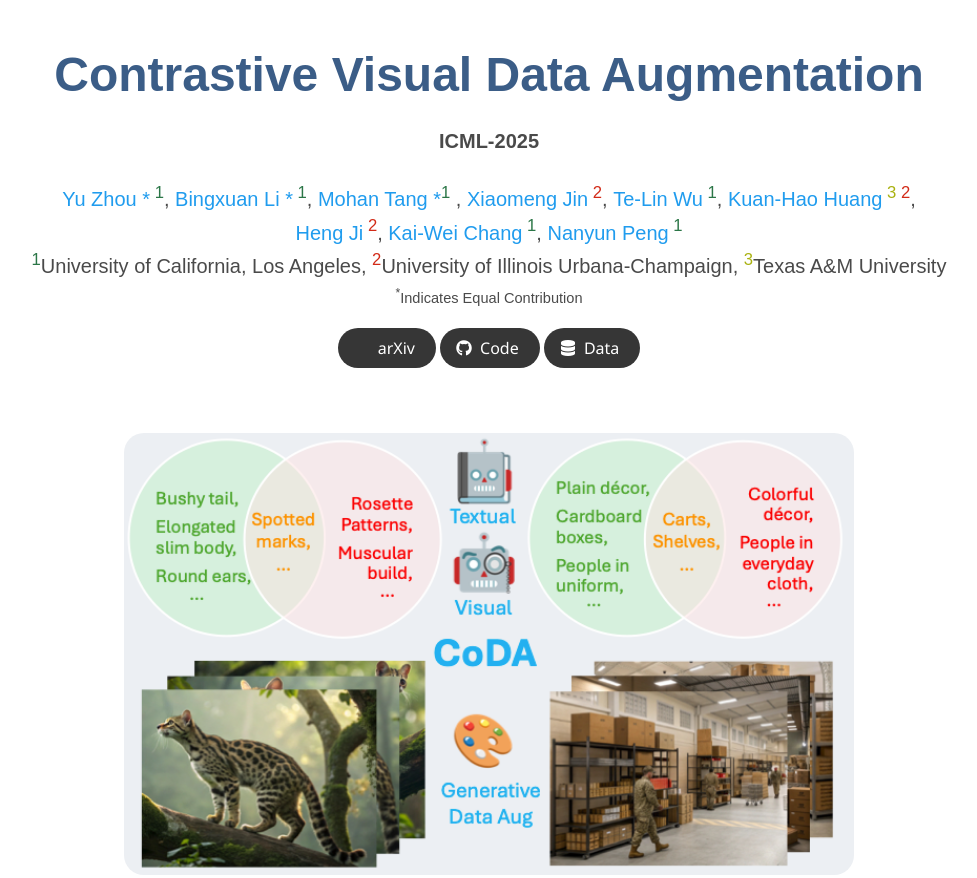
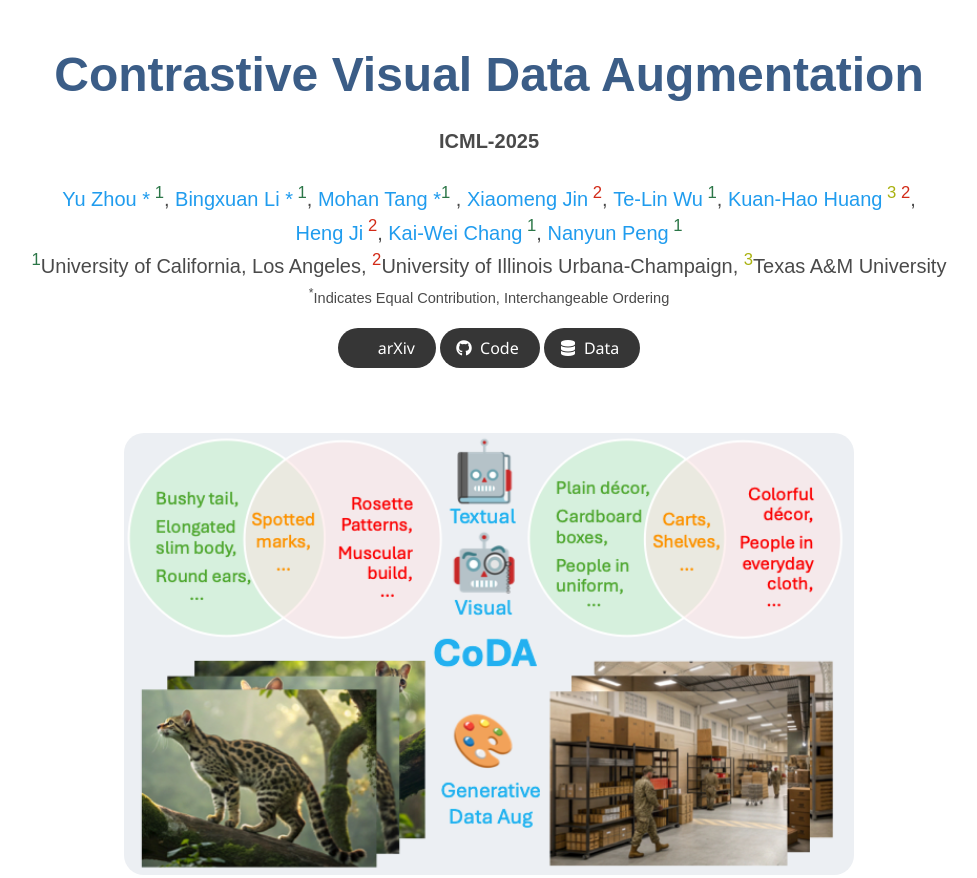
Before and after one commit to contrastive-visual-data-augmentation/contrastive-visual-data-augmentation.github.io, a plain HTML site: page index.html in a window 1280 px wide. Shown: the top 878 px of the page, without its empty margins (151-1128 px from the left). Drawn offline with nearby package versions, Linux system fonts and the light colour scheme; some icons are missing; a web font is replaced by a local one.

Commit message:
Update index.html

```diff
--- a/index.html
+++ b/index.html
@@ -156,7 +156,7 @@
                 </span>
                 <span class="eql-cntrb"
                   ><small
-                    ><br /><sup>*</sup>Indicates Equal Contribution</small
+                    ><br /><sup>*</sup>Indicates Equal Contribution, Interchangeable Ordering</small
                   ></span
                 >
               </div>
```
